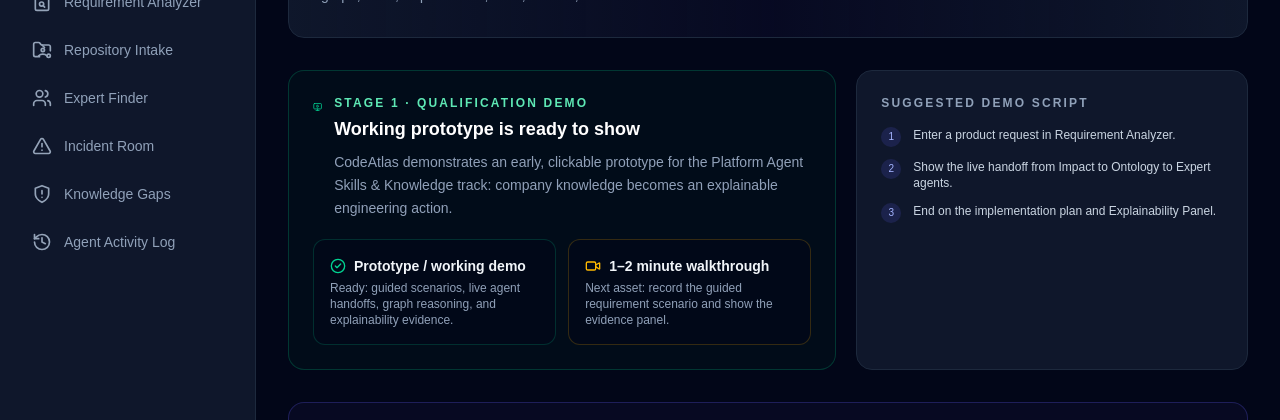
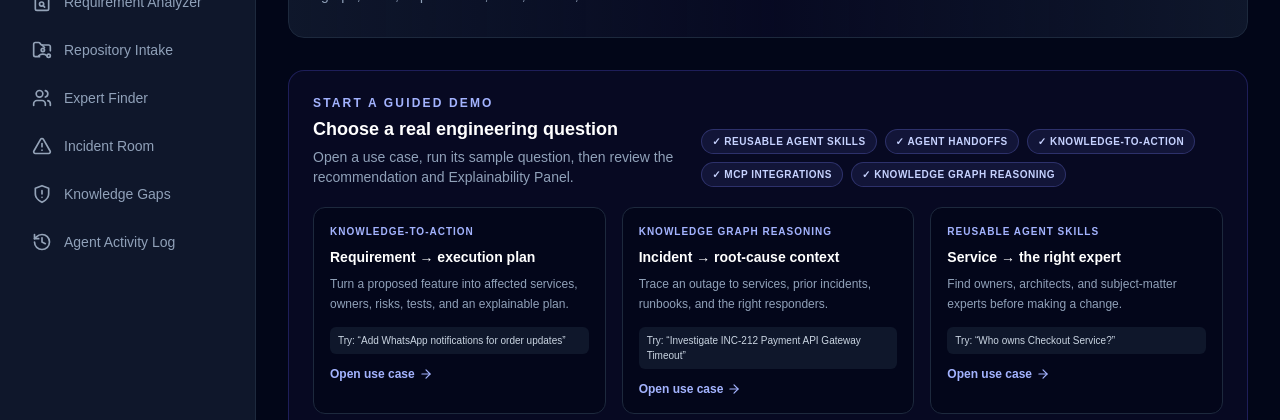
Before and after one commit to pavankumarh14/CodeAtlas-AI, a Next.js app in the folder frontend/: page / in a window 1280 px wide. Shown: the part 204-624 px from the top of the page. Built offline with nearby package versions, Linux system fonts and the light colour scheme; no server answers.

Commit message:
remove-demo-model

```diff
--- a/frontend/src/app/page.tsx
+++ b/frontend/src/app/page.tsx
@@ -3,19 +3,13 @@
 import React, { useEffect, useState } from "react";
 import Link from "next/link";
 import {
-  ShieldAlert,
   Server,
   GitBranch,
   Users,
   FileText,
   AlertOctagon,
   ArrowRight,
-  TrendingDown,
-  Activity,
-  Heart,
-  CheckCircle2,
-  Video,
-  MonitorPlay
+  Activity
 } from "lucide-react";
 
 const demoUseCases = [
@@ -154,37 +148,7 @@ export default function HomeDashboard() {
         </div>
       </div>
 
-      <div className="grid gap-5 lg:grid-cols-[1.4fr_1fr]">
-        <section className="rounded-2xl border border-emerald-500/25 bg-emerald-950/15 p-6">
-          <div className="flex items-start gap-3">
-            <MonitorPlay className="mt-0.5 h-5 w-5 text-emerald-400" />
-            <div>
-              <p className="text-xs font-bold uppercase tracking-[0.18em] text-emerald-300">Stage 1 · Qualification demo</p>
-              <h3 className="mt-1 text-lg font-bold text-white">Working prototype is ready to show</h3>
-              <p className="mt-2 text-sm leading-relaxed text-slate-400">CodeAtlas demonstrates an early, clickable prototype for the Platform Agent Skills & Knowledge track: company knowledge becomes an explainable engineering action.</p>
-            </div>
-          </div>
-          <div className="mt-5 grid gap-3 sm:grid-cols-2">
-            <div className="rounded-xl border border-emerald-400/20 bg-slate-950/55 p-4">
-              <p className="flex items-center gap-2 text-sm font-semibold text-slate-100"><CheckCircle2 className="h-4 w-4 text-emerald-400" /> Prototype / working demo</p>
-              <p className="mt-1 text-xs text-slate-400">Ready: guided scenarios, live agent handoffs, graph reasoning, and explainability evidence.</p>
-            </div>
-            <div className="rounded-xl border border-amber-400/20 bg-slate-950/55 p-4">
-              <p className="flex items-center gap-2 text-sm font-semibold text-slate-100"><Video className="h-4 w-4 text-amber-400" /> 1–2 minute walkthrough</p>
-              <p className="mt-1 text-xs text-slate-400">Next asset: record the guided requirement scenario and show the evidence panel.</p>
-            </div>
-          </div>
-        </section>
 
-        <section className="rounded-2xl border border-slate-800 bg-slate-900 p-6">
-          <p className="text-xs font-bold uppercase tracking-[0.18em] text-slate-400">Suggested demo script</p>
-          <ol className="mt-4 space-y-3 text-xs text-slate-300">
-            <li className="flex gap-3"><span className="flex h-5 w-5 shrink-0 items-center justify-center rounded-full bg-indigo-500/15 font-mono text-[10px] text-indigo-300">1</span>Enter a product request in Requirement Analyzer.</li>
-            <li className="flex gap-3"><span className="flex h-5 w-5 shrink-0 items-center justify-center rounded-full bg-indigo-500/15 font-mono text-[10px] text-indigo-300">2</span>Show the live handoff from Impact to Ontology to Expert agents.</li>
-            <li className="flex gap-3"><span className="flex h-5 w-5 shrink-0 items-center justify-center rounded-full bg-indigo-500/15 font-mono text-[10px] text-indigo-300">3</span>End on the implementation plan and Explainability Panel.</li>
-          </ol>
-        </section>
-      </div>
 
       <div className="rounded-2xl border border-indigo-500/25 bg-indigo-950/20 p-6">
         <div className="mb-5 flex flex-col justify-between gap-3 md:flex-row md:items-end">
```
